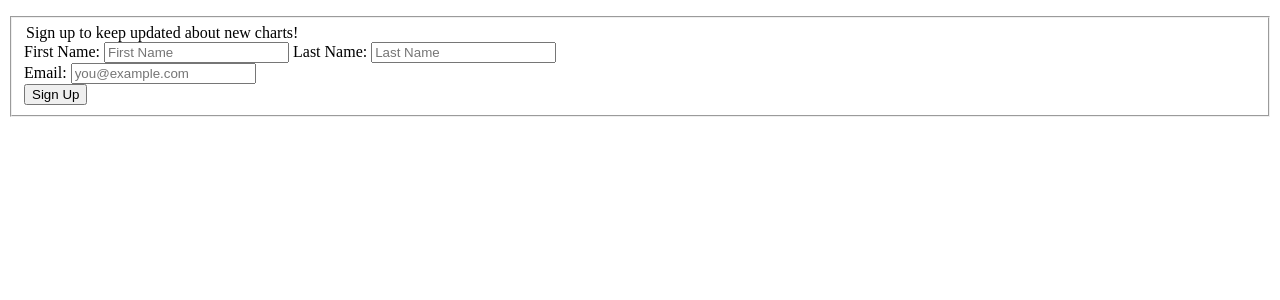
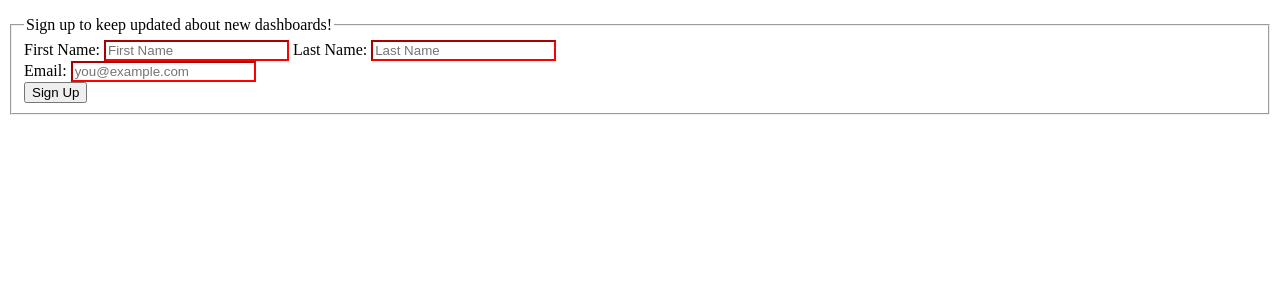
Before and after one commit to insightviz/dashboard_app, a Flask app: page / in a window 1280 px wide. Shown: the part 52-352 px from the top of the page. Run offline with Flask 2, Linux system fonts and the light colour scheme.

Commit message:
Initial commit, add styling to form

```diff
--- /dev/null
+++ b/flaskr/static/css/style.css
@@ -0,0 +1,7 @@
+input:invalid {
+    border-color: red;
+  }
+
+input:valid {
+    border-color: green;
+  }
--- a/flaskr/templates/layout.html
+++ b/flaskr/templates/layout.html
@@ -5,6 +5,7 @@
     <meta http-equiv="X-UA-Compatible" content="IE=edge">
     <meta name="viewport" content="width=device-width, initial-scale=1.0">
     {% block head %}{% endblock %}
+    <link rel="stylesheet" href="../static/css/style.css">
 
 </head>
 <body>
@@ -20,9 +21,9 @@
     </header>
     {% block body %}{% endblock %}
 
-<fieldset>
-  <form action="{url route}}" method="post">
-    <legend>Sign up to keep updated about new charts!</legend>
+<form action="{url route}}" method="post">
+  <fieldset>
+    <legend>Sign up to keep updated about new dashboards!</legend>
     <div class="name">
       <label for="firstName">First Name:</label>
       <input type="text" id="firstName" name="first_name" placeholder="First Name" required>
@@ -34,7 +35,7 @@
       <input type="email" id="email" name="email" placeholder="you@example.com" required>
     </div>
     <button type="submit">Sign Up</button>
-  </form>
-</fieldset>
+  </fieldset>
+</form>
 </body>
 </html>
```
